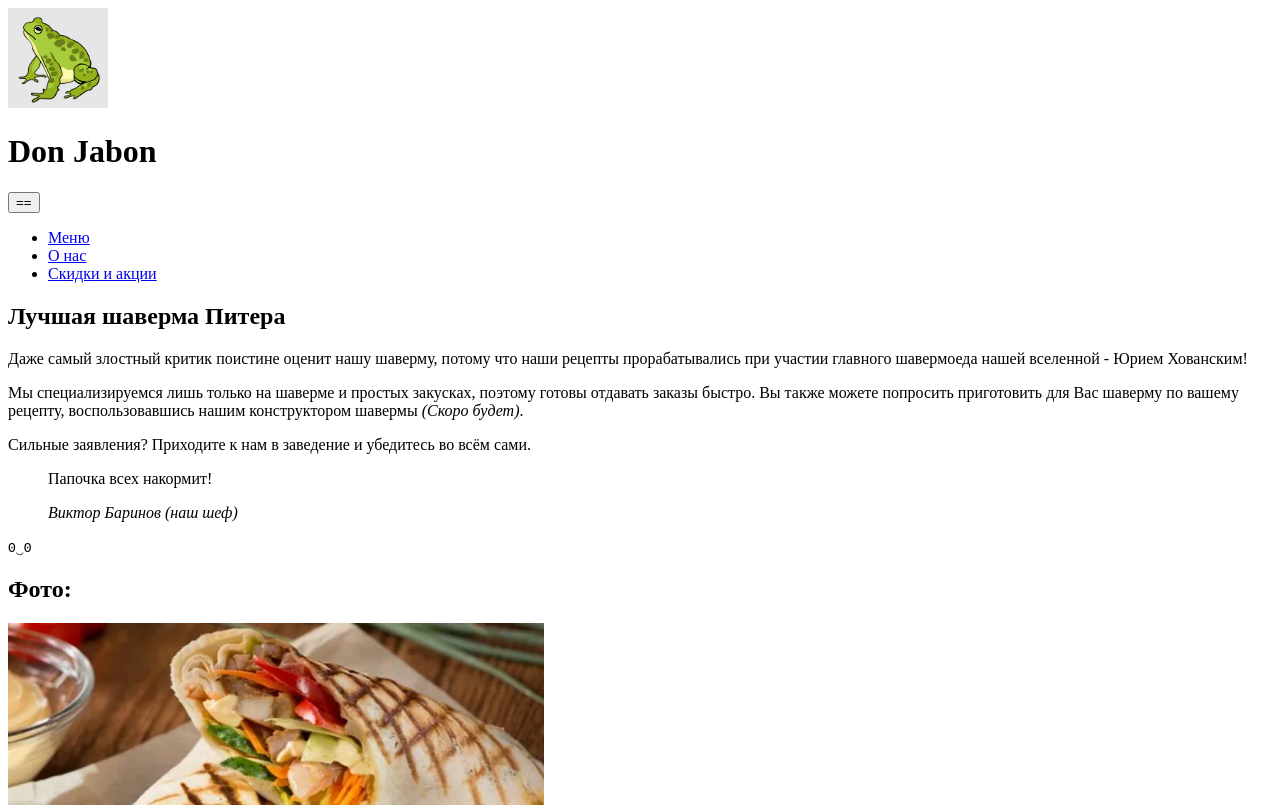
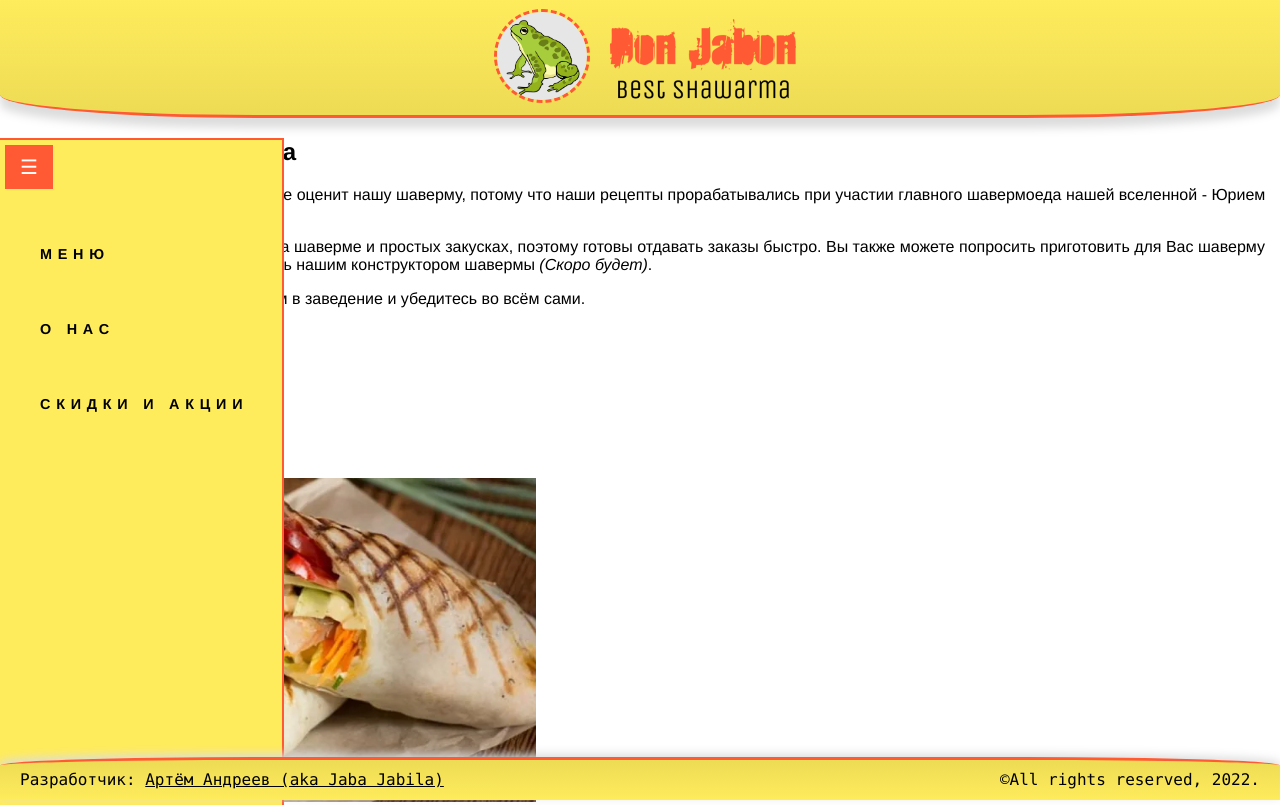
Before and after one commit to JabaJabila/WebLabs, a plain HTML site: page pages/about_us.html in a window 1280 px wide. Shown: the top 805 px of the page. Drawn offline with Linux system fonts and the light colour scheme.

Commit message:
refactor: minor page changes

```diff
--- a/pages/about_us.html
+++ b/pages/about_us.html
@@ -3,21 +3,24 @@
   <head>
     <meta charset="UTF-8">
     <title>Don Jabon - О НАС</title>
+    <link rel="stylesheet" href="../styles/index.css">
   </head>
   <body>
-    <header>
-      <img src="../assets/logo.jpg" alt="Лого" width="100" height="100">
-      <h1>Don Jabon</h1>
+    <header class="mainHeader">
+      <div class="mainHeader__logo-and-text">
+        <img class="mainHeader__logoImg" src="../assets/logo.jpg" alt="author logo">
+        <img class="mainHeader__logoText" src="../assets/logo_transparent_new.png" alt="logo text">
+      </div>
     </header>
 
     <main>
-      <aside>
-        <button>==</button>
-        <nav>
-          <ul>
-            <li><a href="menu.html" target="_self">Меню</a></li>
-            <li><a href="about_us.html" target="_self">О нас</a></li>
-            <li><a href="sales.html" target="_self">Скидки и акции</a></li>
+      <aside class="navigationMenu">
+        <button class="navigationMenu__expandButton">☰</button>
+        <nav class="navigationMenu__navigationPages">
+          <ul class="navigationMenu__pageList">
+            <li class="navigationMenu__navigationLink"><a href="menu.html" target="_self">Меню</a></li>
+            <li class="navigationMenu__navigationLink"><a href="about_us.html" target="_self">О нас</a></li>
+            <li class="navigationMenu__navigationLink"><a href="sales.html" target="_self">Скидки и акции</a></li>
           </ul>
         </nav>
       </aside>
@@ -48,10 +51,9 @@
       </section>
     </main>
 
-    <footer>
-      <hr>
-      <p>©All right reserved, 2022.</p>
-      <p>Разработчик: <a href="https://github.com/JabaJabila" target="_blank">Артём Андреев (aka Jaba Jabila)</a></p>
+    <footer class="mainFooter">
+      <span class="mainFooter__info">Разработчик: <a href="https://github.com/JabaJabila" target="_blank">Артём Андреев (aka Jaba Jabila)</a></span>
+      <span class="mainFooter__copyright">©All rights reserved, 2022.</span>
     </footer>
   </body>
 </html>
```
Also changed, not shown: pages/menu.html (+16 -14 lines), pages/sales.html (+16 -14 lines), assets/cola.jpg.
